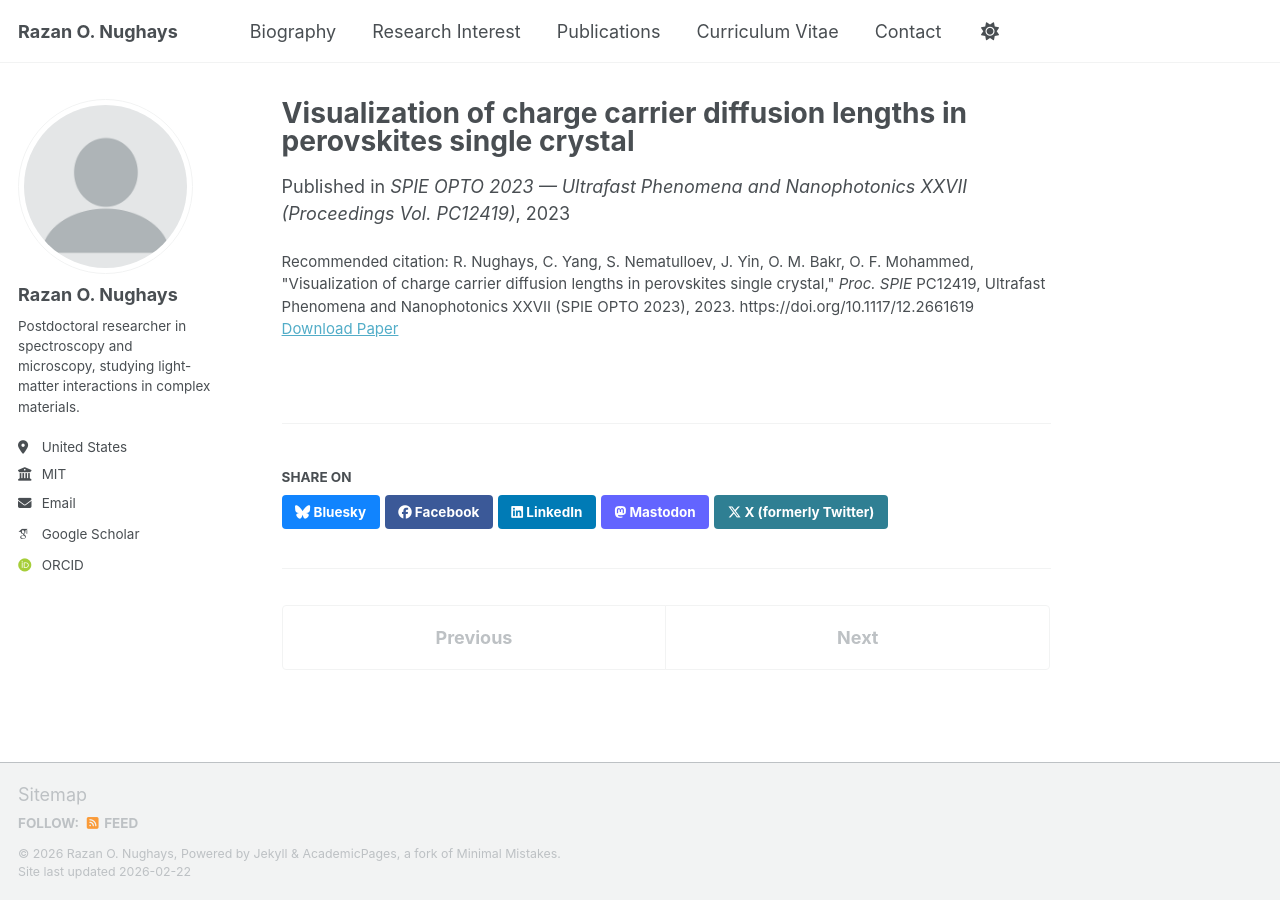
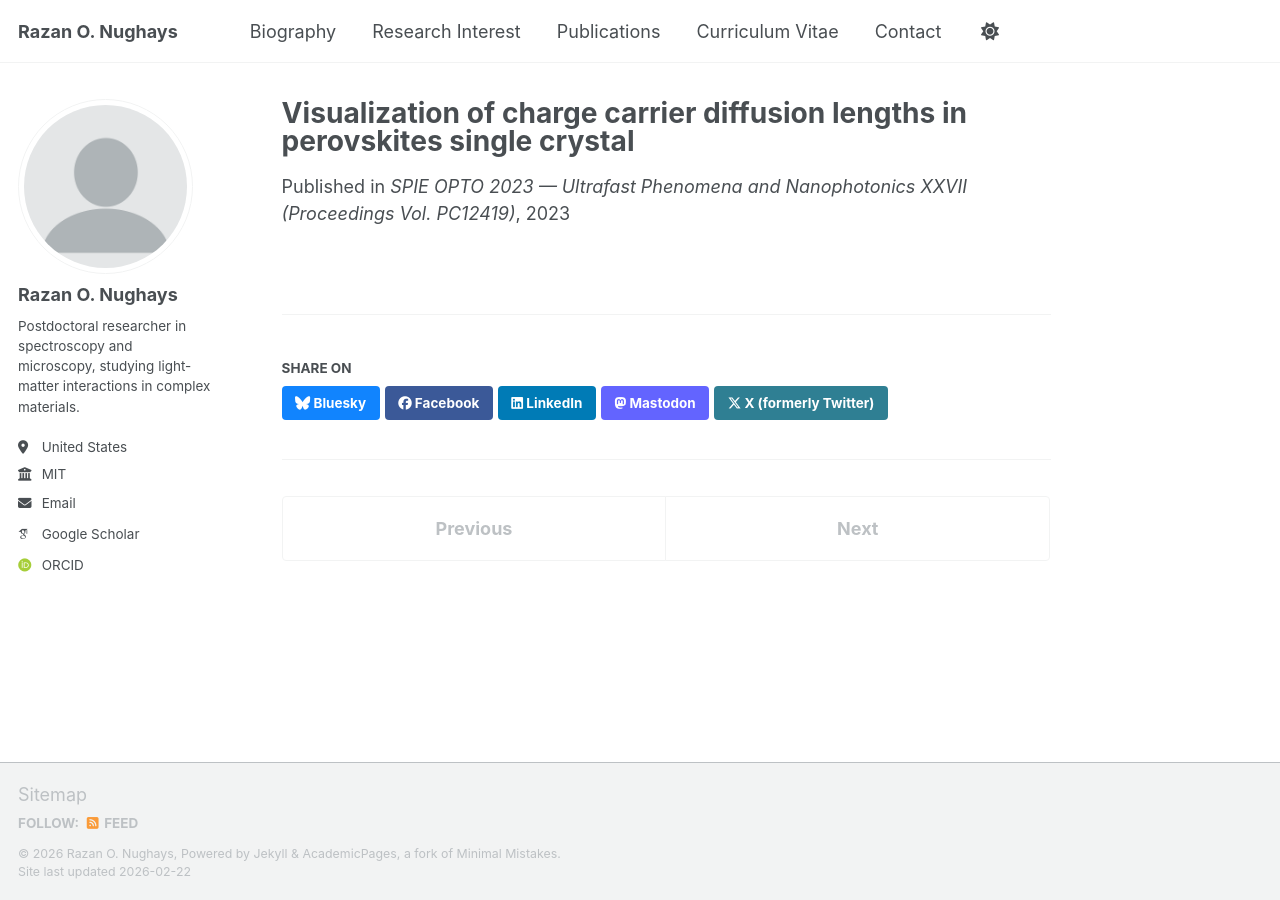
Before and after one commit to RazanNughays/RazanNughays.github.io, a Jekyll site: the page built from _publications/2023-03-15-spie-opto-carrier-diffusion-lengths.md, in a window 1280 px wide. Built offline with Jekyll 4.4.1, drawn with Linux system fonts in a browser that asks for light colours; some web fonts are replaced; a script bundle is joined from its source files by our own code; library files that are not in the unit come from our copies.

Commit message:
Update 2023-03-15-spie-opto-carrier-diffusion-lengths.md

```diff
--- a/_publications/2023-03-15-spie-opto-carrier-diffusion-lengths.md
+++ b/_publications/2023-03-15-spie-opto-carrier-diffusion-lengths.md
@@ -7,5 +7,4 @@ excerpt: "SPIE OPTO 2023 proceedings paper on visualizing charge-carrier diffusi
 date: 2023-03-15
 venue: "SPIE OPTO 2023 — Ultrafast Phenomena and Nanophotonics XXVII (Proceedings Vol. PC12419)"
 paperurl: "https://doi.org/10.1117/12.2661619"
-citation: 'R. Nughays, C. Yang, S. Nematulloev, J. Yin, O. M. Bakr, O. F. Mohammed, "Visualization of charge carrier diffusion lengths in perovskites single crystal," <i>Proc. SPIE</i> PC12419, Ultrafast Phenomena and Nanophotonics XXVII (SPIE OPTO 2023), 2023. https://doi.org/10.1117/12.2661619'
 ---
```
